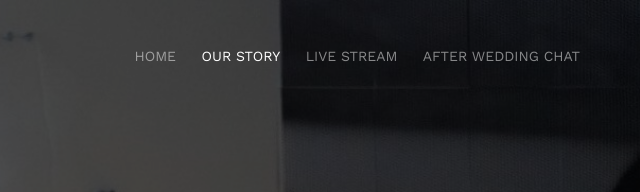
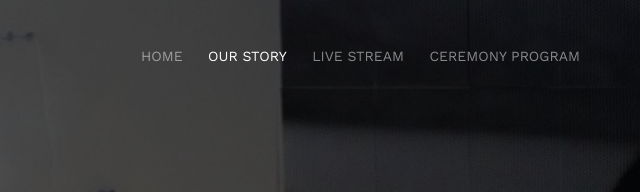
Before and after one commit to snikeron/wedding-landing, a plain HTML site: page about.html in a window 1280 px wide. Shown: the top 192 px of the page, 620-1260 px from the left. Drawn offline with nearby package versions, Linux system fonts and the light colour scheme; files whose address does not match are found by name.

Commit message:
add ceremony program

```diff
--- a/about.html
+++ b/about.html
@@ -68,7 +68,7 @@
 						<li><a href="/">Home</a></li>
 						<li class="active"><a href="about">Our Story</a></li>
 						<li><a href="live">Live Stream</a></li>
-						<li><a href="zoom">After Wedding Chat</a></li>
+						<li><a href="program">Ceremony Program</a></li>
 						<!-- <li class="has-dropdown">
 							<a href="gallery">Gallery</a>
 							<ul class="dropdown">
```
Also changed, not shown: index.html (+1 -1 lines), program.html (added, +5 -0 lines), 1 other file.
